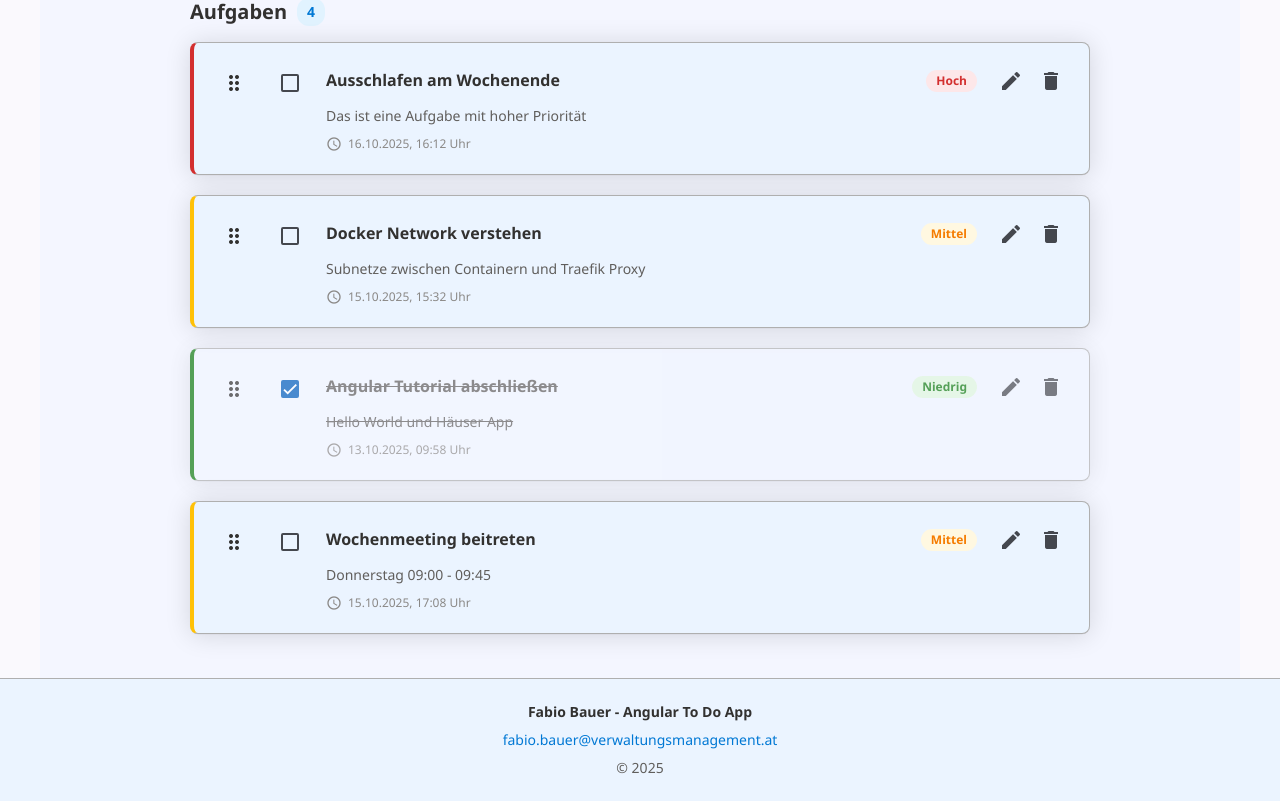
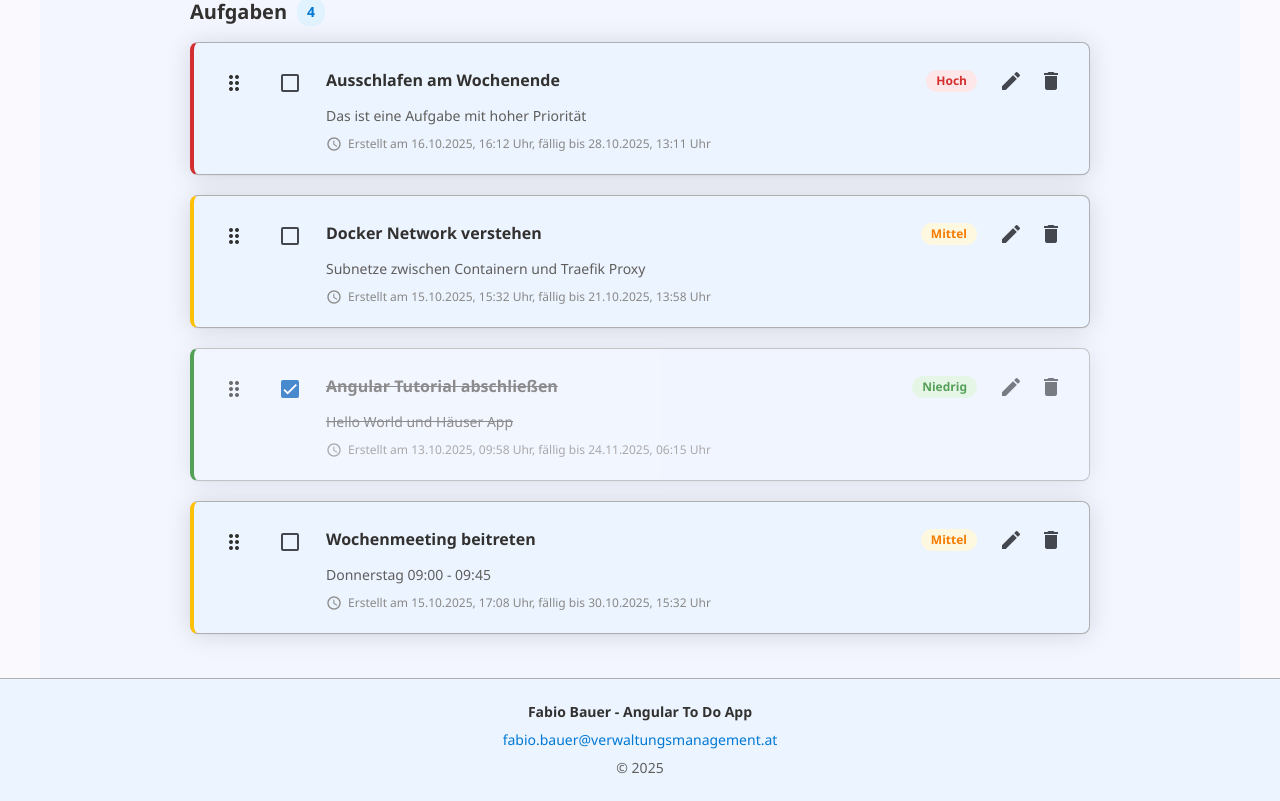
Before and after one commit to oibafbruh/todo, an Angular app: page / in a window 1280 px wide. Shown: the part 860-1661 px from the top of the page. Built offline with nearby package versions, Linux system fonts and the light colour scheme.

Commit message:
Enddatum in html hinzugefügt

```diff
--- a/src/app/app.html
+++ b/src/app/app.html
@@ -239,7 +239,7 @@
                   }
                   <div class="aufgabe-meta">
                     <mat-icon class="meta-icon">schedule</mat-icon>
-                    <span>{{ todo.erstelltAm | date:'dd.MM.yyyy, HH:mm' }} Uhr</span>
+                    <span>Erstellt am {{ todo.erstelltAm | date:'dd.MM.yyyy, HH:mm' }} Uhr, fällig bis {{ todo.endeAm | date:'dd.MM.yyyy, HH:mm' }} Uhr</span>
                   </div>
                 </div>
 
--- a/src/app/services/todo.service.ts
+++ b/src/app/services/todo.service.ts
@@ -17,7 +17,7 @@ export class TodoService {
       priority: 'hoch',
       erledigt: false,
       erstelltAm: new Date(2025, 9, 16, 16, 12),
-      endeAm: new Date(2025, 9, 30, 15, 32)
+      endeAm: new Date(2025, 9, 28, 12, 71)
     },
     {
       id: 2,
@@ -26,7 +26,7 @@ export class TodoService {
       priority: 'mittel',
       erledigt: false,
       erstelltAm: new Date(2025, 9, 15, 15, 32),
-      endeAm: new Date(2025, 9, 30, 15, 32)
+      endeAm: new Date(2025, 9, 21, 13, 58)
     },
     {
       id: 3,
@@ -35,7 +35,7 @@ export class TodoService {
       priority: 'niedrig',
       erledigt: true,
       erstelltAm: new Date(2025, 9, 13, 9, 58),
-      endeAm: new Date(2025, 9, 30, 15, 32)
+      endeAm: new Date(2025, 10, 24, 6, 15)
     },
     {
       id: 4,
```
